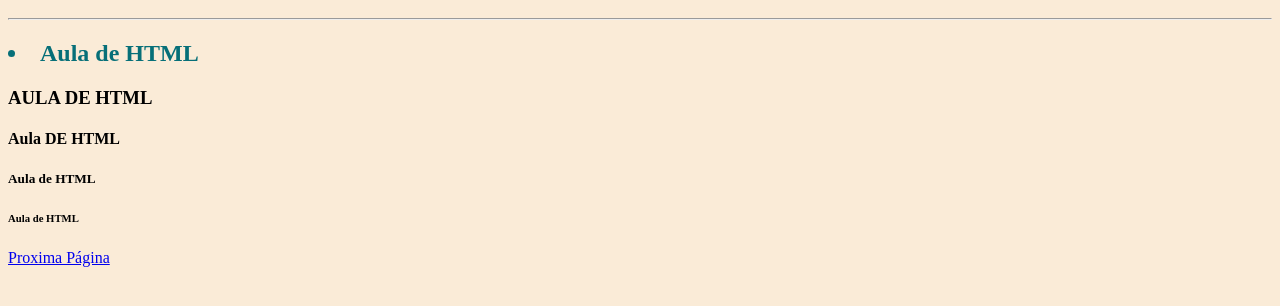
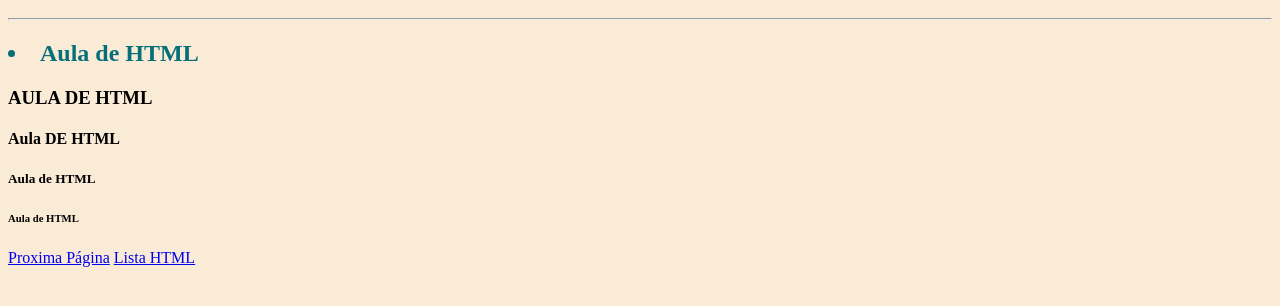
Before and after one commit to Rebytesinfo/Projeto-HTML, a plain HTML site: page index.html in a window 1280 px wide. Shown: the part 120-426 px from the top of the page. Drawn offline with Linux system fonts and the light colour scheme.

Commit message:
Update index.html

```diff
--- a/index.html
+++ b/index.html
@@ -32,6 +32,8 @@ h2{
   <h6>Aula de HTML</h6>
 
 <a href="aula2.html">Proxima Página</a>
+<a href="aula3lista.html">Lista HTML</a>
+
 
 </body>
 </html>
```
